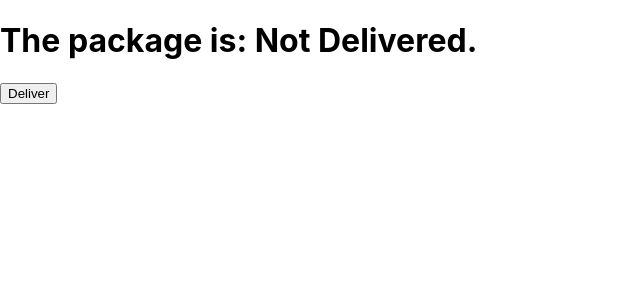
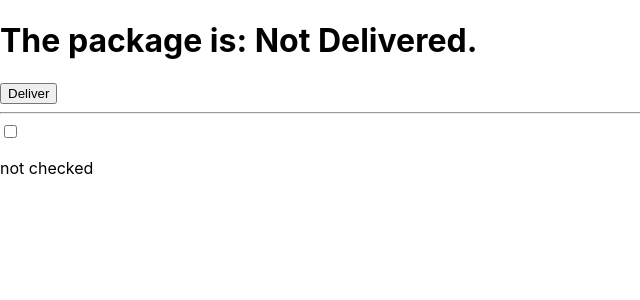
Before and after one commit to moroz-art-dev/react-hooks, a React (Create React App) app: page / in a window 1280 px wide. Shown: the top 300 px of the page, without its empty margins (0-640 px from the left). Built offline with nearby package versions, Linux system fonts and the light colour scheme.

Commit message:
Building a checkbox with useState

```diff
--- a/src/index.js
+++ b/src/index.js
@@ -4,10 +4,18 @@
 
 function App() {
   const [status, setStatus] = useState("Not Delivered");
+  const [checked, setChecked] = useState(false);
   return (
     <div className="App">
       <h1>The package is: {status}.</h1>
       <button onClick={() => setStatus("Delivered")}>Deliver</button>
+      <hr/>
+      <input
+       type="checkbox"
+        value={checked}
+        onChange={() => setChecked((checked) => !checked)}
+         />
+      <p>{checked ? "checked" : "not checked"}</p>
     </div>
   );
 }
```
